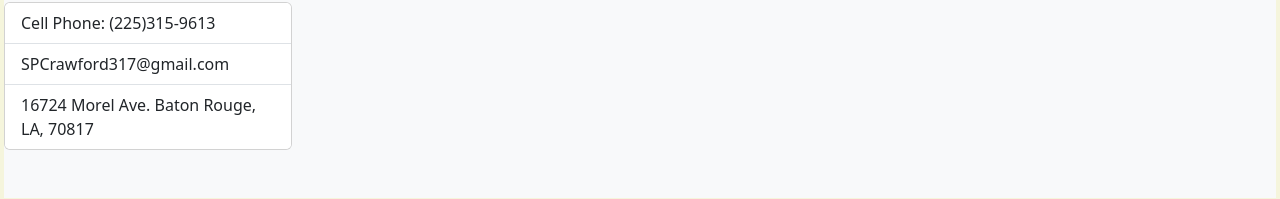
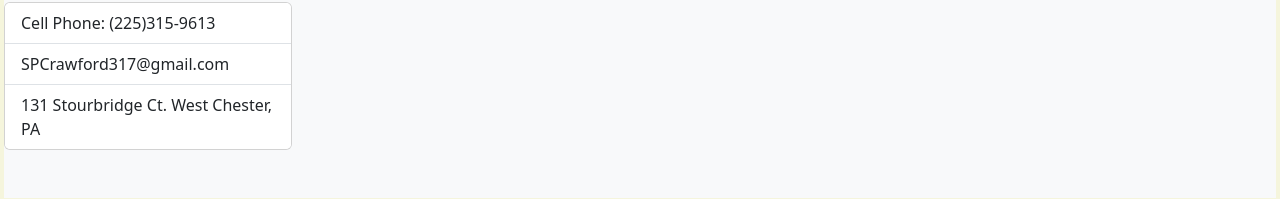
Before and after one commit to seancrawford55/portfolio-website, a plain HTML site: page contact.html in a window 1280 px wide. Shown: the part 212-411 px from the top of the page. Drawn offline with nearby package versions, Linux system fonts and the light colour scheme.

Commit message:
updated address in contact info

```diff
--- a/contact.html
+++ b/contact.html
@@ -30,7 +30,7 @@
         <ul class="list-group list-group-flush">
           <li class="list-group-item">Cell Phone: (225)315-9613</li>
           <li class="list-group-item">SPCrawford317@gmail.com</li>
-          <li class="list-group-item">16724 Morel Ave. Baton Rouge, LA, 70817</li>
+          <li class="list-group-item">131 Stourbridge Ct. West Chester, PA</li>
         </ul>
       </div>
     </div>
```
